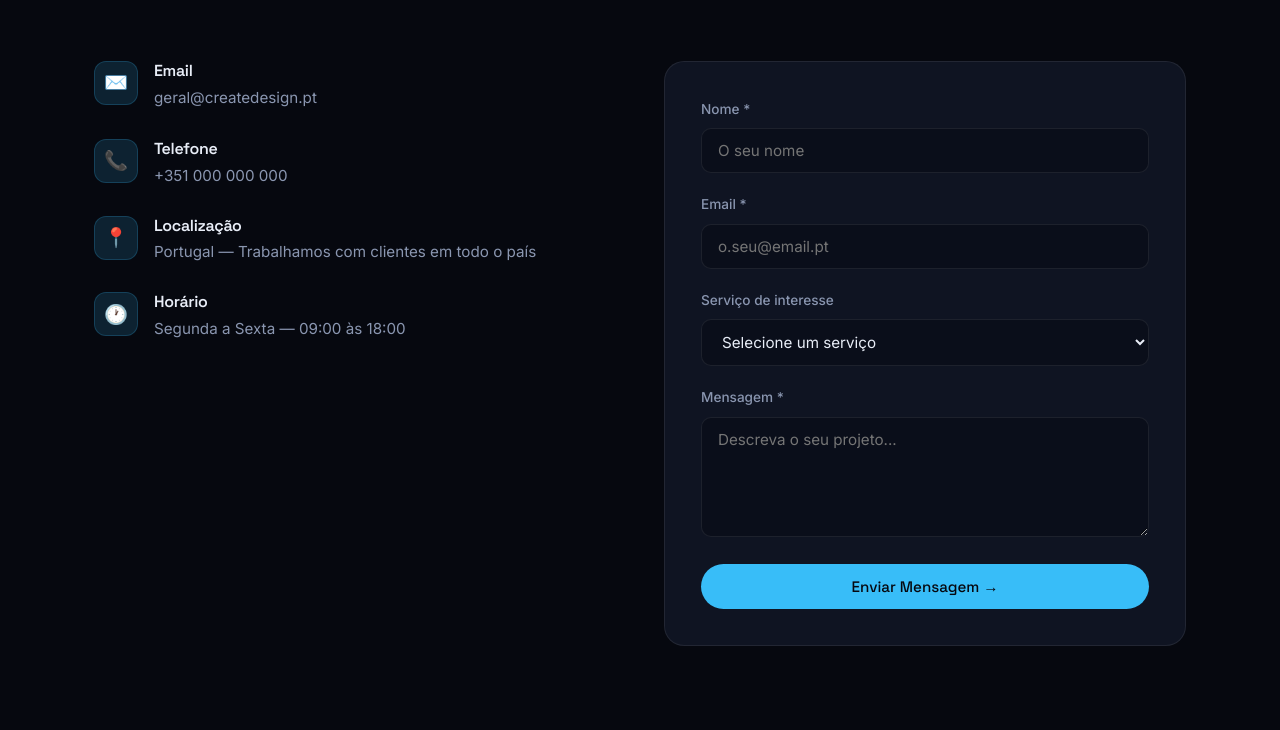
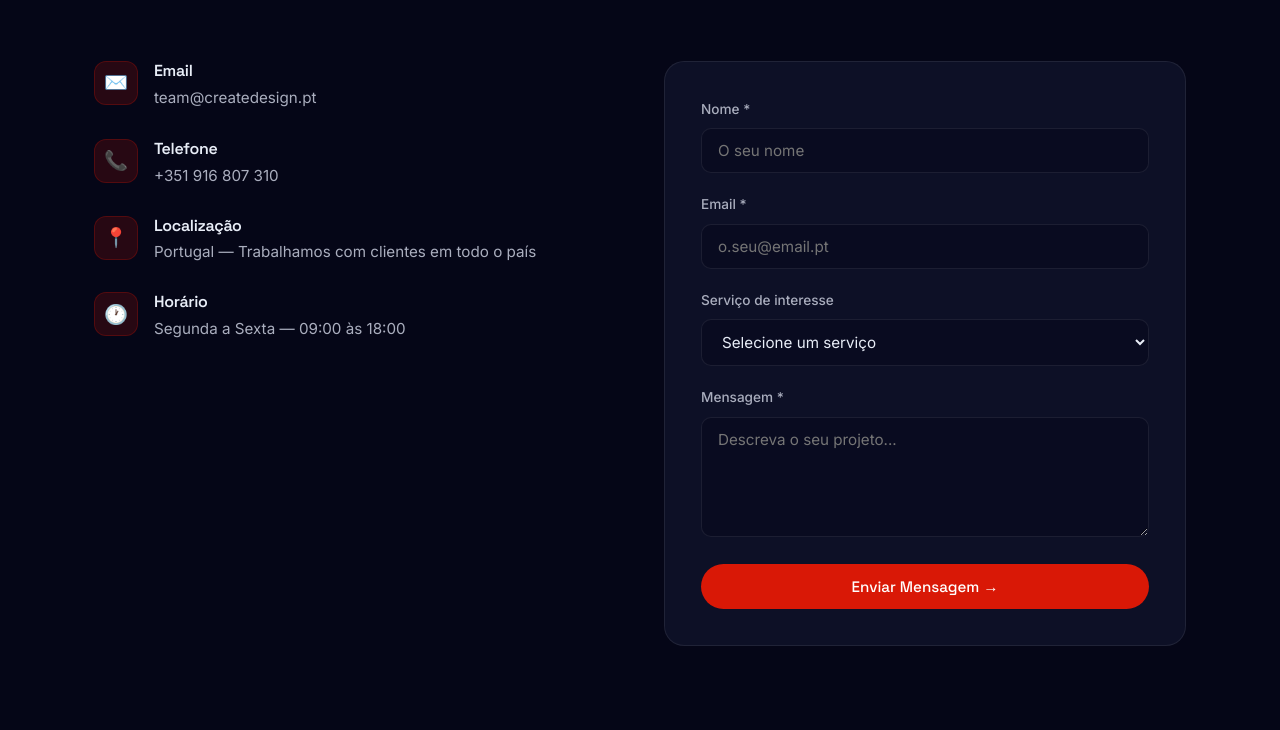
Before and after one commit to al3xferreira-source/createdesign-site, an Astro site: page /contactos in a window 1280 px wide. Shown: the part 347-1077 px from the top of the page. Built offline with nearby package versions, Linux system fonts and the light colour scheme; Astro itself is replaced by a stand-in of ours.

Commit message:
Update brand palette and contact email
Co-authored-by: Copilot <223556219+Copilot@users.noreply.github.com>

```diff
--- a/src/layouts/Layout.astro
+++ b/src/layouts/Layout.astro
@@ -19,7 +19,7 @@ const { title, description = "Create — Comunicação e Imagem. Criamos marcas
     <meta property="og:description" content={description} />
     <meta property="og:type" content="website" />
     <meta property="og:url" content="https://createdesign.pt" />
-    <meta name="theme-color" content="#06080f" />
+    <meta name="theme-color" content="#050617" />
   </head>
   <body>
     <div class="bg-grid"></div>
--- a/src/pages/contactos.astro
+++ b/src/pages/contactos.astro
@@ -21,14 +21,14 @@ import Layout from "../layouts/Layout.astro";
             <div class="contact-item-icon">✉️</div>
             <div>
               <h4>Email</h4>
-              <a href="mailto:geral@createdesign.pt">geral@createdesign.pt</a>
+              <a href="mailto:team@createdesign.pt">team@createdesign.pt</a>
             </div>
           </div>
           <div class="contact-item">
             <div class="contact-item-icon">📞</div>
             <div>
               <h4>Telefone</h4>
-              <a href="tel:+351000000000">+351 000 000 000</a>
+              <a href="tel:+351916807310">+351 916 807 310</a>
             </div>
           </div>
           <div class="contact-item">
@@ -100,6 +100,6 @@ import Layout from "../layouts/Layout.astro";
       `Nome: ${name}\nEmail: ${email}\nServiço: ${service || "N/A"}\n\nMensagem:\n${message}`
     );
 
-    window.location.href = `mailto:geral@createdesign.pt?subject=${subject}&body=${body}`;
+    window.location.href = `mailto:team@createdesign.pt?subject=${subject}&body=${body}`;
   });
 </script>
--- a/src/styles/global.css
+++ b/src/styles/global.css
@@ -12,18 +12,18 @@
 
 /* ===== Variables ===== */
 :root {
-  --bg: #06080f;
-  --bg-2: #0a0e1a;
-  --surface: #0f1422;
-  --surface-2: #141a2e;
+  --bg: #050617;
+  --bg-2: #090b20;
+  --surface: #0d1026;
+  --surface-2: #14172f;
   --border: rgba(255, 255, 255, 0.08);
-  --border-hover: rgba(99, 179, 237, 0.35);
+  --border-hover: rgba(217, 24, 6, 0.35);
   --text: #e8edf7;
-  --text-muted: #8a96b0;
-  --text-dim: #5a6680;
-  --accent: #38bdf8;
-  --accent-2: #6366f1;
-  --accent-glow: rgba(56, 189, 248, 0.15);
+  --text-muted: #aaaebe;
+  --text-dim: #777b91;
+  --accent: #d91806;
+  --accent-2: #f7b408;
+  --accent-glow: rgba(217, 24, 6, 0.16);
   --radius: 14px;
   --radius-lg: 20px;
   --max-width: 1140px;
@@ -53,7 +53,7 @@ a {
 }
 
 a:hover {
-  color: #7dd3fc;
+  color: #ef5a32;
 }
 
 h1,
@@ -149,7 +149,7 @@ img {
   z-index: 100;
   backdrop-filter: blur(12px);
   -webkit-backdrop-filter: blur(12px);
-  background: rgba(6, 8, 15, 0.8);
+  background: rgba(5, 6, 23, 0.88);
   border-bottom: 1px solid var(--border);
 }
 
@@ -178,7 +178,7 @@ img {
   width: 6px;
   height: 6px;
   border-radius: 50%;
-  background: var(--accent);
+  background: var(--accent-2);
   margin-left: 2px;
   box-shadow: 0 0 12px var(--accent);
 }
@@ -263,12 +263,12 @@ img {
 
 .btn-primary {
   background: var(--accent);
-  color: #06080f;
+  color: #ffffff;
 }
 
 .btn-primary:hover {
-  background: #7dd3fc;
-  color: #06080f;
+  background: var(--accent-2);
+  color: #050617;
   box-shadow: 0 0 30px var(--accent-glow);
 }
 
@@ -363,7 +363,7 @@ img {
   justify-content: center;
   font-size: 1.5rem;
   background: var(--accent-glow);
-  border: 1px solid rgba(56, 189, 248, 0.2);
+  border: 1px solid rgba(217, 24, 6, 0.25);
   margin-bottom: 24px;
 }
 
@@ -547,7 +547,7 @@ img {
   justify-content: center;
   font-size: 1.2rem;
   background: var(--accent-glow);
-  border: 1px solid rgba(56, 189, 248, 0.2);
+  border: 1px solid rgba(217, 24, 6, 0.25);
   flex-shrink: 0;
 }
 
```
Also changed, not shown: 1 other file.
